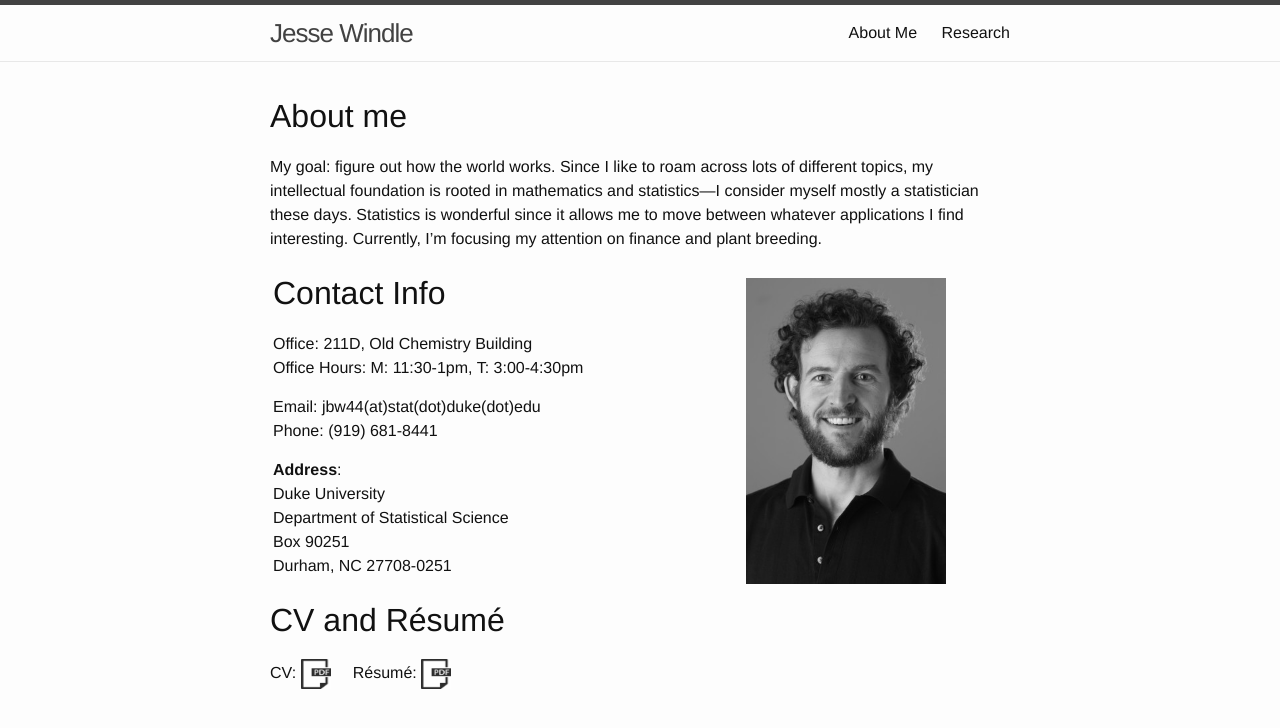
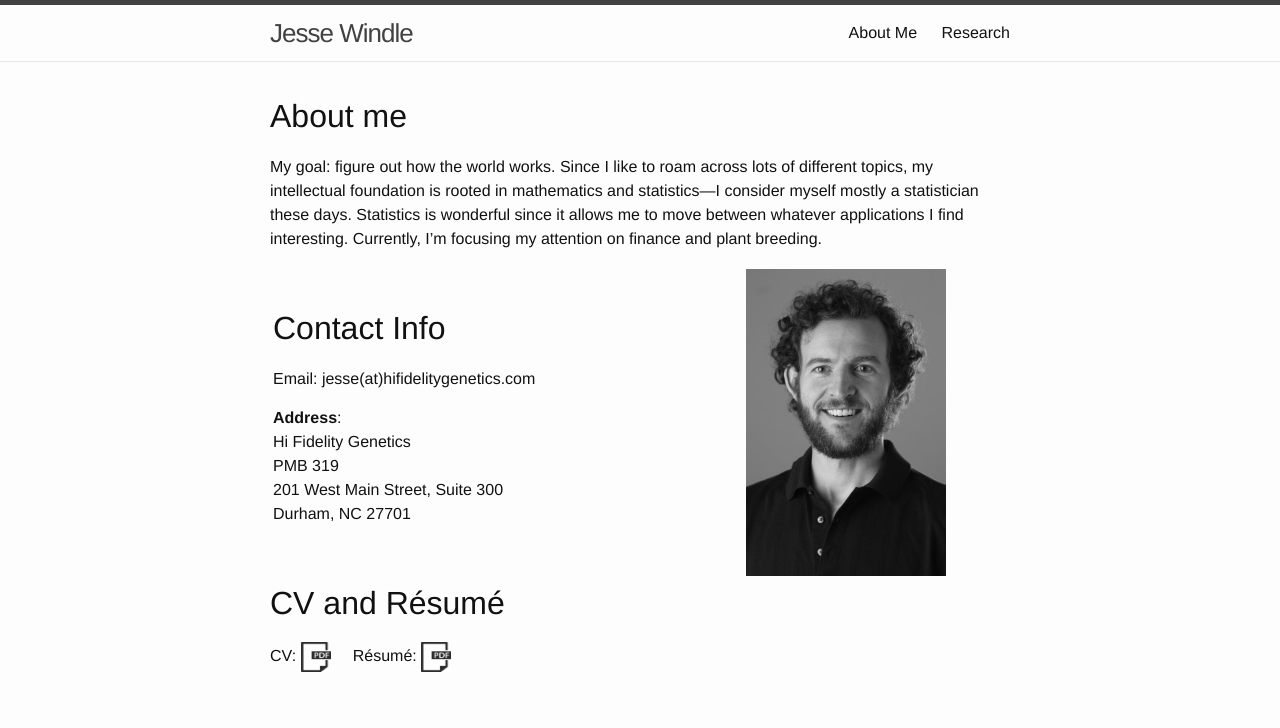
Before and after one commit to jwindle/jwindle.github.io, a Jekyll site: the page built from index.html, in a window 1280 px wide. Shown: the top 728 px of the page. Built offline with Jekyll 4.4.1, drawn with Linux system fonts in a browser that asks for light colours.

Commit message:
Updated aboutme.html and contact.html

```diff
--- a/_includes/contact.html
+++ b/_includes/contact.html
@@ -6,21 +6,16 @@
 <h1>Contact Info</h1>
 
 <p>
-Office: 211D, Old Chemistry Building<br>
-Office Hours: M: 11:30-1pm, T: 3:00-4:30pm
-</p>
-
-<p>
-Email: jbw44(at)stat(dot)duke(dot)edu<br>
-Phone: (919) 681-8441 <br>
+Email: jesse(at)hifidelitygenetics.com<br>
+<!-- Phone: (919) 681-8441 <br> -->
 </p>
 
 </p>
 <b>Address</b>:<br>
-Duke University <br>
-Department of Statistical Science <br>
-Box 90251 <br>
-Durham, NC 27708-0251 <br>
+Hi Fidelity Genetics <br>
+PMB 319<br>
+201 West Main Street, Suite 300<br>
+Durham, NC 27701<br>
 </p>
 
 </td>
```
Also changed, not shown: _includes/aboutme.html (added, +8 -0 lines).
